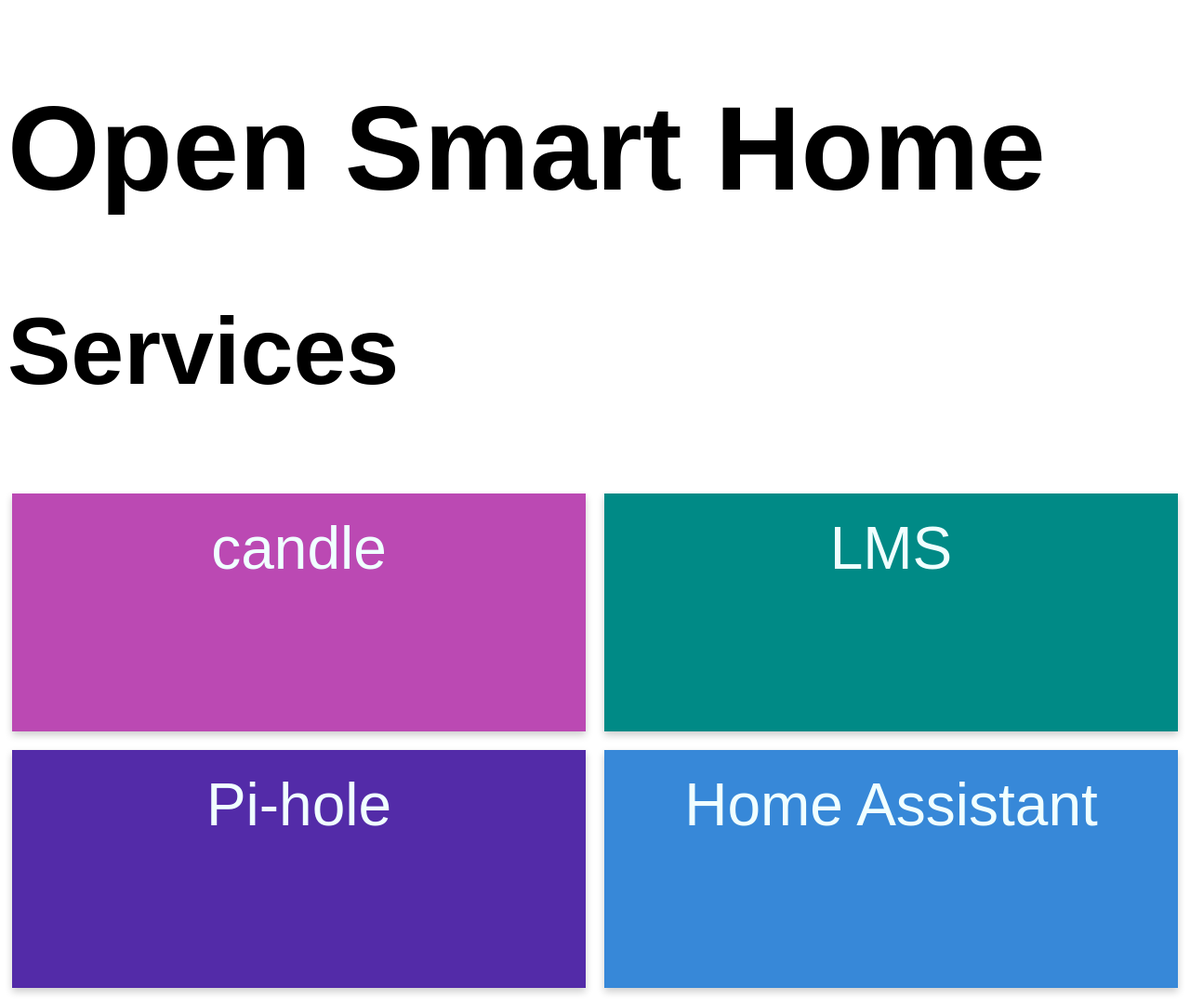
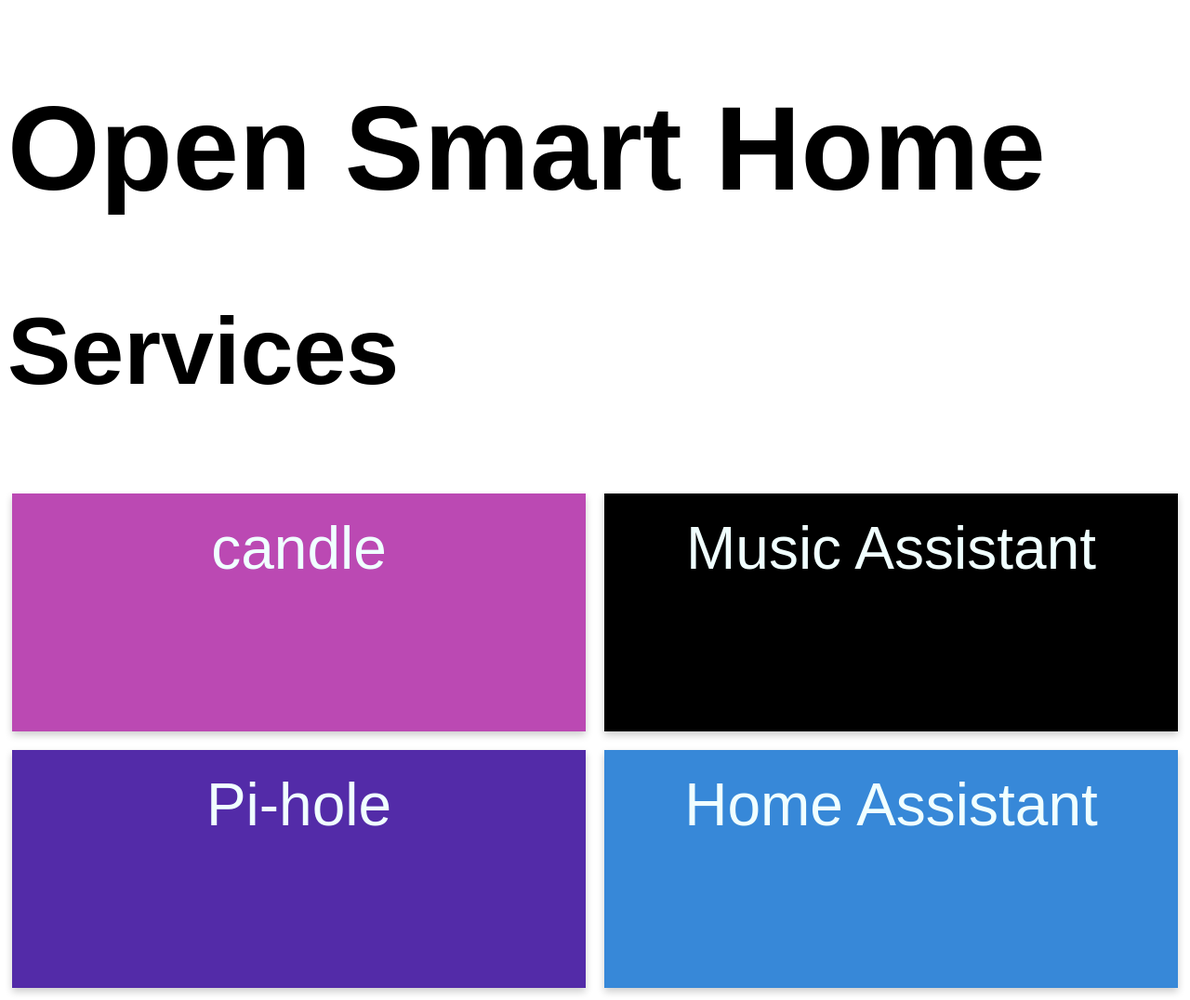
Before and after one commit to cleemansen/open-smart-home, a plain HTML site: page caddy/welcome/index.html in a window 1280 px wide. Shown: the top 1076 px of the page at 93% size. Drawn offline with Linux system fonts and the light colour scheme.

Commit message:
exchange lms by music-assistant

```diff
--- a/caddy/welcome/index.html
+++ b/caddy/welcome/index.html
@@ -73,9 +73,9 @@ a {
 						</a>
 					</div>
 					<div class="column">
-						<a href="http://192.168.0.100:9000/">
-							<div class="card" style="background-color: rgb(0, 138, 134);">
-								LMS
+						<a href="http://192.168.0.100:8095/">
+							<div class="card" style="background-color: rgb(0, 0, 0);">
+								Music Assistant
 							</div>
 						</a>
 					</div>
```
